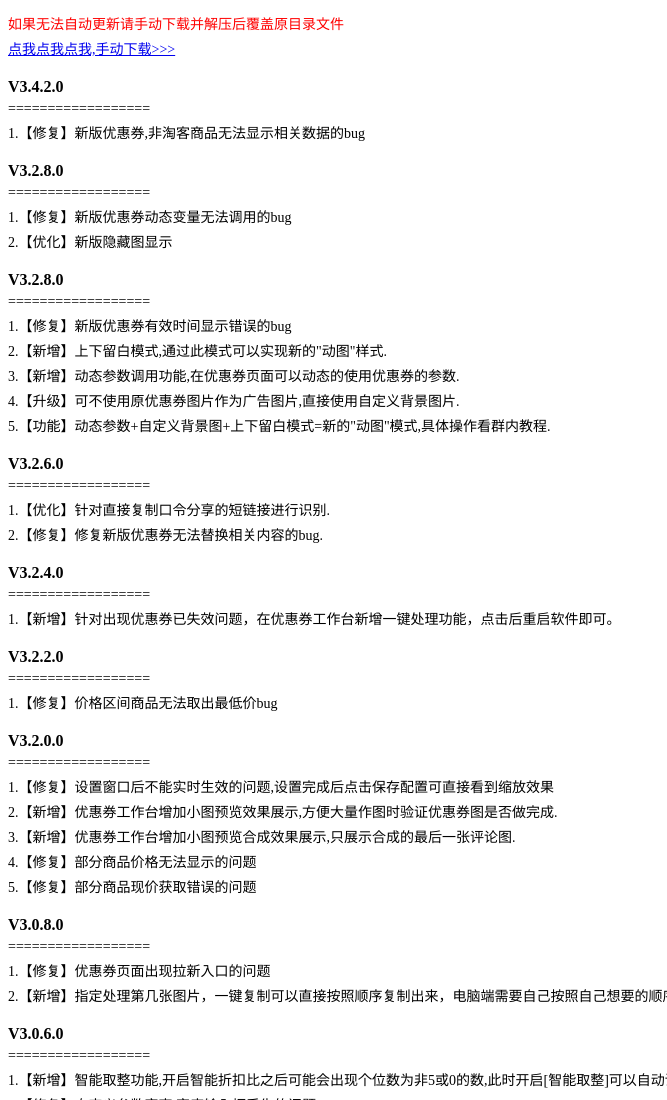
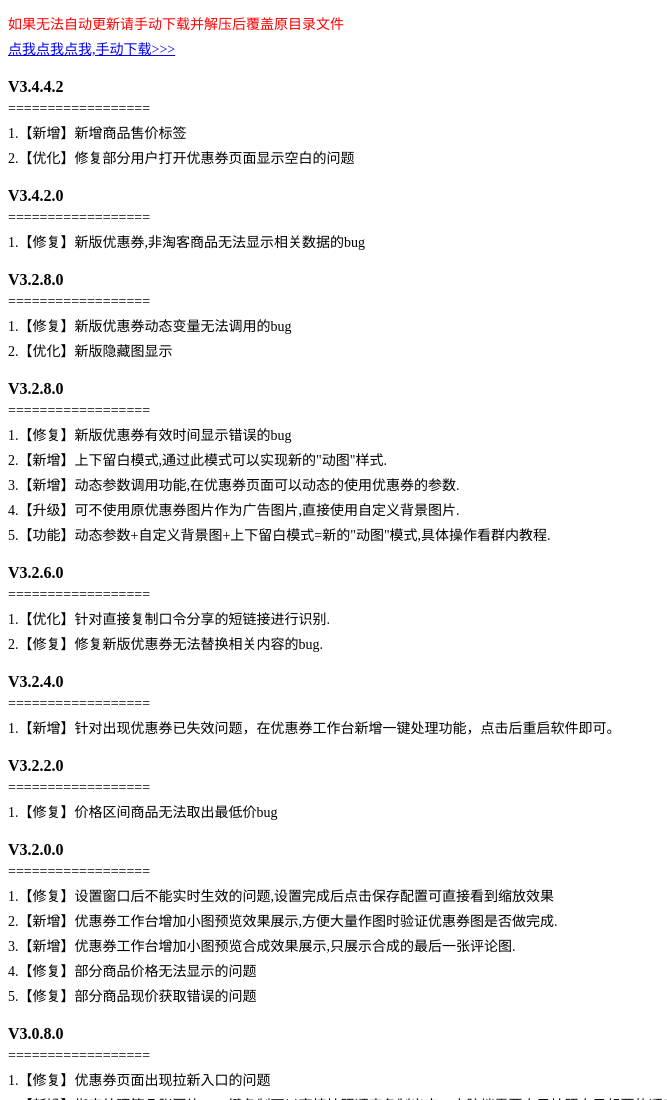
Before and after one commit to svipinfo/cjpj, a plain HTML site: page updateLog.html in a window 1280 px wide. Shown: the top 1100 px of the page, without its empty margins (0-667 px from the left). Drawn offline with Linux system fonts and the light colour scheme.

Commit message:
新版本

```diff
--- a/updateLog.html
+++ b/updateLog.html
@@ -20,6 +20,12 @@ p{font-size:14px;}
 <p>1.【新增】自定义快捷键功能</p>
 <p>2.【新增】自定义快捷回复语功能</p>
  -->
+
+<h4>V3.4.4.2</h4>
+<p>==================</p>
+<p>1.【新增】新增商品售价标签</p>
+<p>2.【优化】修复部分用户打开优惠券页面显示空白的问题</p>
+
 
 <h4>V3.4.2.0</h4>
 <p>==================</p>
```
